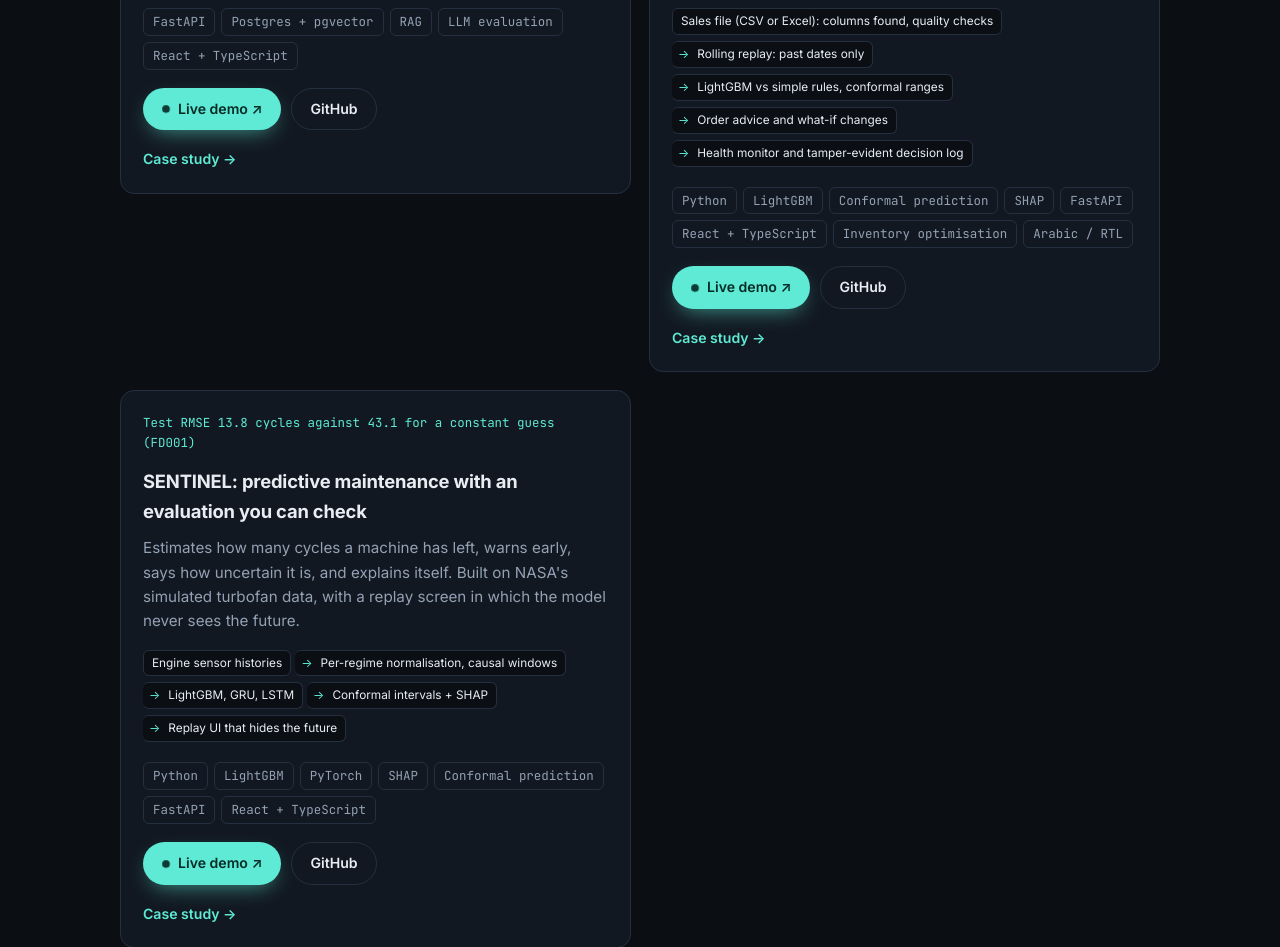
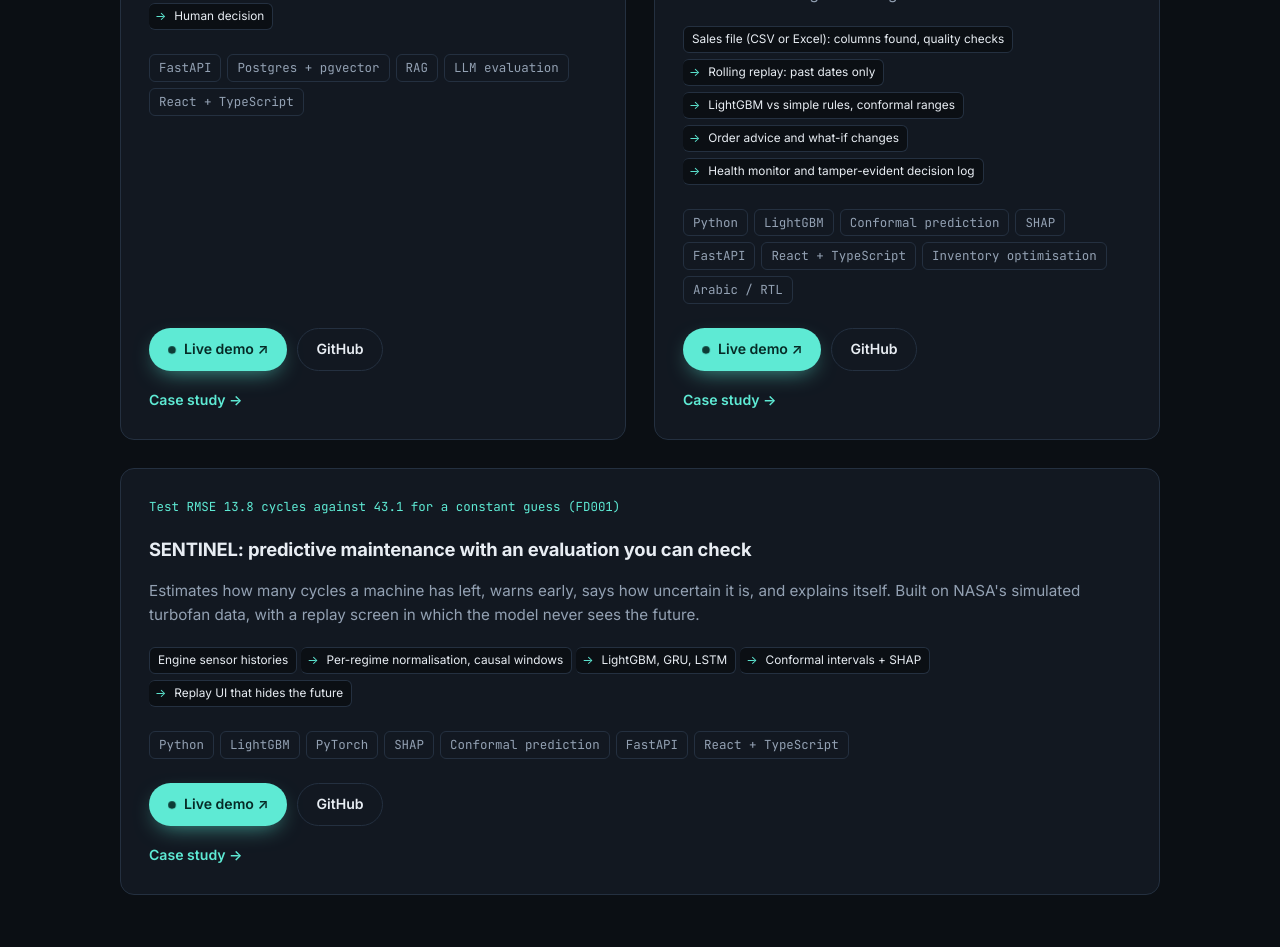
Before and after one commit to mazenkarim20033-arch/mazenkarim20033-arch.github.io, a plain HTML site: page index.html in a window 1280 px wide. Shown: the part 1479-2426 px from the top of the page. Drawn offline with Linux system fonts and the light colour scheme.

Commit message:
Space the project cards better: bigger gaps, equal heights, aligned buttons
- Gap between cards 18px -> 28px; card padding 22px -> 28px; inner gap 10 -> 14.
- Featured row cards stretch to equal height; buttons sit at the bottom of
  every card so a row lines up; a lone last featured card spans the row.

Co-Authored-By: Claude Sonnet 5.5 <noreply@anthropic.com>

```diff
--- a/styles.css
+++ b/styles.css
@@ -116,14 +116,17 @@ h1 {
 .block-head h2, .contact h2 { font-size: 1.7rem; letter-spacing: -0.02em; margin: 0 0 6px; }
 .block-head p { color: var(--muted); margin: 0; }
 
-.grid { display: grid; gap: 18px; grid-template-columns: repeat(auto-fill, minmax(300px, 1fr)); }
-#featured { grid-template-columns: 1fr; align-items: start; }
-@media (min-width: 900px) { #featured { grid-template-columns: repeat(2, 1fr); } }
+.grid { display: grid; gap: 28px; grid-template-columns: repeat(auto-fill, minmax(300px, 1fr)); }
+#featured { grid-template-columns: 1fr; align-items: stretch; }
+@media (min-width: 900px) {
+  #featured { grid-template-columns: repeat(2, 1fr); }
+  #featured .card:last-child:nth-child(odd) { grid-column: 1 / -1; } /* a lone last card spans the row instead of leaving a gap */
+}
 
 .card {
-  position: relative; display: flex; flex-direction: column; gap: 10px;
+  position: relative; display: flex; flex-direction: column; gap: 14px;
   background: var(--surface); border: 1px solid var(--line); border-radius: var(--radius);
-  padding: 22px; transition: border-color .2s, transform .2s, background .2s;
+  padding: 28px; transition: border-color .2s, transform .2s, background .2s;
 }
 .card:hover { border-color: var(--accent); background: var(--surface-2); transform: translateY(-3px); }
 .card h3 { margin: 4px 0 0; font-size: 1.15rem; letter-spacing: -0.01em; }
@@ -131,7 +134,8 @@ h1 {
 .card-hit { position: absolute; inset: 0; border: 0; background: none; cursor: pointer; border-radius: var(--radius); }
 .card-top { display: flex; align-items: center; justify-content: space-between; gap: 8px; }
 .tags { list-style: none; padding: 0; margin: 4px 0 0; display: flex; flex-wrap: wrap; gap: 6px; }
-.card-actions { position: relative; z-index: 2; display: flex; flex-wrap: wrap; gap: 10px; margin-top: 8px; }
+.card-actions { position: relative; z-index: 2; display: flex; flex-wrap: wrap; gap: 10px; margin-top: auto; padding-top: 10px; } /* buttons sit at the bottom of every card, so a row of cards lines up */
+.card-actions ~ .more { margin-top: 0; padding-top: 4px; }
 .btn-sm { display: inline-flex; align-items: center; gap: 8px; padding: 9px 18px; font-size: 0.88rem; }
 .btn-live { box-shadow: 0 8px 22px -8px rgba(94, 234, 212, 0.65); animation: live-ring 2.8s ease-out infinite; }
 .btn-live:hover { box-shadow: 0 10px 28px -6px rgba(94, 234, 212, 0.85); animation: none; }
```
